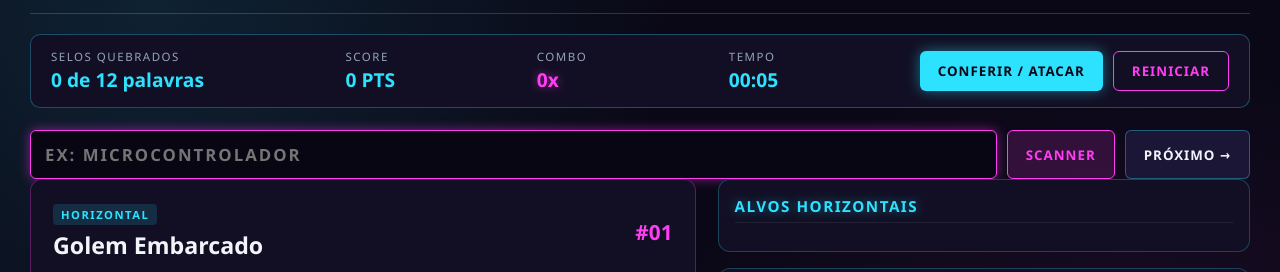
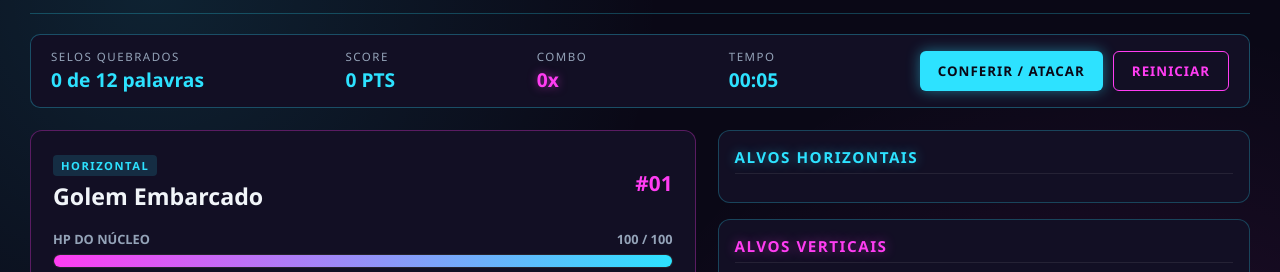
Before and after one commit to Ricardo-jaques/AnimeArq, a plain HTML site: page animearq.html in a window 1280 px wide. Shown: the part 136-408 px from the top of the page. Drawn offline with Linux system fonts and the light colour scheme.

Commit message:
erro no game corrigido

```diff
--- a/animearq.html
+++ b/animearq.html
@@ -38,18 +38,7 @@
     </div>
 </section>
 
-<div class="attack-row">
-    <input
-        type="text"
-        id="input-resposta"
-        class="attack-input"
-        placeholder="EX: MICROCONTROLADOR"
-        autocomplete="off"
-        spellcheck="false"
-    >
-    <button id="btn-dica" type="button" class="btn btn-scan" title="Revela uma letra">SCANNER</button>
-    <button id="btn-proximo" type="button" class="btn btn-ghost">PRÓXIMO →</button>
-</div>
+
 
         <main class="battle-grid">
             <!-- Arena de Batalha Estilo Anime -->
@@ -97,6 +86,7 @@
         autocomplete="off"
         spellcheck="false"
     >
+    <button id="btn-dica" type="button" class="btn btn-scan" title="Revela uma letra">SCANNER</button>
     <button id="btn-proximo" type="button" class="btn btn-ghost">PRÓXIMO →</button>
 </div>
                     <p id="feedback-msg" class="feedback-msg">Aguardando comando de ataque...</p>
```
Lines whose indentation alone changed are shown as unchanged.
